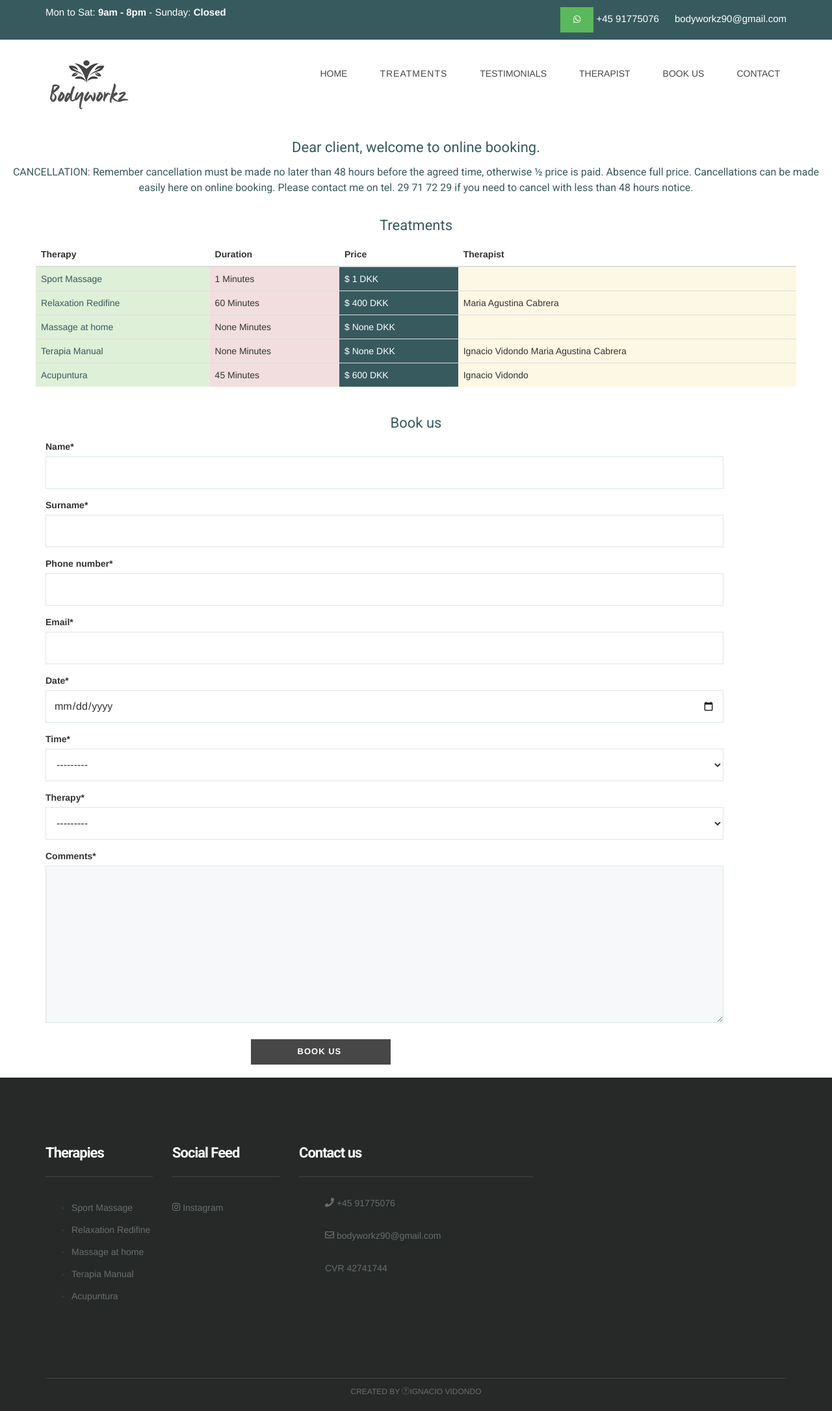
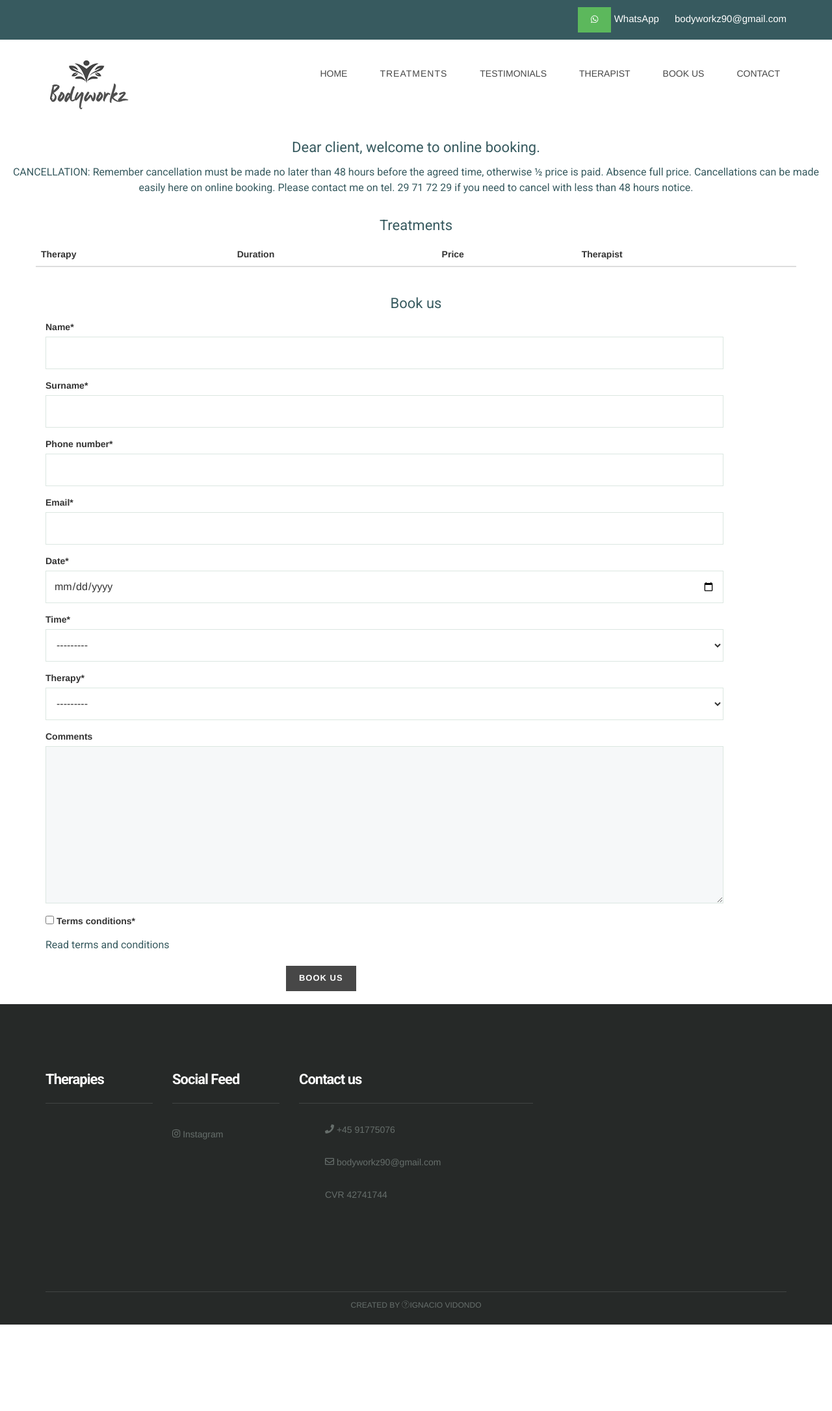
Before and after one commit to nachovidondo/Body, a Django app: page /appointment/ in a window 1280 px wide. Shown: the whole page at 65% size. After the commit the page ends 2038 px from the top, so only its background shows below. Run offline with Django 3.2, Linux system fonts and the light colour scheme; data comes from the database, SQL or seed files in the repository; both versions use the stored data as it was after the commit; lists and menus that the app fills with data are empty; some libraries are stand-ins or nearby versions.

Commit message:
Create View Form

```diff
--- a/Bodyworkz/MainApp/admin.py
+++ b/Bodyworkz/MainApp/admin.py
@@ -1,10 +1,11 @@
 
 from django.contrib import admin
 
-from .models import Therapist,Therapy, Review
+from .models import Appointment, Therapist,Therapy, Review
 
 # Register your models here.
 
 admin.site.register(Therapist)
 admin.site.register(Therapy)
 admin.site.register(Review)
+admin.site.register(Appointment)
--- a/Bodyworkz/MainApp/forms.py
+++ b/Bodyworkz/MainApp/forms.py
@@ -2,6 +2,7 @@
 from django.forms import DateTimeInput
 from django.forms import ModelForm
 from datetime import datetime
+
 from .models import Appointment
 from django.utils import timezone
 from django import forms
@@ -38,7 +39,7 @@
 
 class AppointmentForm(forms.ModelForm):
     date = forms.DateTimeInput()
-
+    terms_conditions = forms.BooleanField()
 
 
 
@@ -55,6 +56,14 @@
 
         if str(date) > str(now):
             print(now)
+
             return date
         else:
             raise forms.ValidationError("The date is not available!")
+
+    def clean_terms_conditions(self):
+        terms_conditions = self.cleaned_data.get('terms_conditions')
+        if terms_conditions == False:
+            raise forms.ValidationError("Terms and conditions must be acepted by the client")
+        else :
+            return terms_conditions
--- a/Bodyworkz/MainApp/models.py
+++ b/Bodyworkz/MainApp/models.py
@@ -71,11 +71,12 @@
         date = models.DateTimeField()
         time = models.CharField( verbose_name = "Time", max_length=255,  choices=TIME_CHOICES)
         therapy = models.ForeignKey( Therapy, on_delete = models.CASCADE)
-        comments = models.TextField()
+        comments = models.TextField(blank=True)
+
 
         class Meta:
                 verbose_name = "Appointment"
                 verbose_name_plural = "Appointments"
 
         def __str__(self):
-                return self.name + ' ' + self.surname
+                return self.name + ' ' + self.surname + ' ' + str(self.therapy)+ ' ' + str(self.date)+ str(self.time)
--- a/Bodyworkz/MainApp/templates/appointment_form.html
+++ b/Bodyworkz/MainApp/templates/appointment_form.html
@@ -51,17 +51,20 @@
         </div>
         <br>
 
-        <form method=" post " novalidate>
+        <form action="" method="POST">
             <h2 align="center ">Book us</h2>
             {% csrf_token %}
             <div class="form-row ">
                 <div class="form-group col-md-11 mb-0 ">
                     {{ form|crispy }}
-
+                    <h4>
+                        <a href="{% url 'terms_conditions' %}">Read terms and conditions </a>
+                    </h4>
                 </div>
             </div>
+
             <div class="col-md-9 " align="center ">
-                <input type="submit " class="btn btn-primary " value="Book us ">
+                <input type="submit" class="btn btn-primary " value="Book us ">
             </div>
 
         </form>
--- a/Bodyworkz/MainApp/templates/base.html
+++ b/Bodyworkz/MainApp/templates/base.html
@@ -37,18 +37,14 @@
     <!-- header-top-->
     <div class="container">
         <div class="row">
-            <div class="col-lg-4 col-md-4 col-sm-4 col-xs-12">
-                <span class="text-block time-block">
-                            <span class="time-text">Mon to Sat: <strong>9am - 8pm</strong> - Sunday: <strong>Closed</strong></span>
-                </span>
-            </div>
-            <div class="col-lg-8 col-md-8 col-sm-8  col-xs-12">
+
+            <div class="col-lg-12 col-md-8 col-sm-8  col-xs-12">
                 <div class="top-text">
                     <span class="text-block call-block">
                         <a href="https://wa.me/+4591775076 " title="click to open whatsapp chat "><button class="btn btn-success ">
                             <i class="fab fa-whatsapp " aria-hidden="true "></i>
                             </button></a>
-                           <span class="call-no"> +45 91775076</span>
+                           <span class="call-no">WhatsApp</span>
                     </span>
                     <span class="text-block mail-block hidden-xs hidden-sm">
                             <span class="mail-text">bodyworkz90@gmail.com</span>
--- a/Bodyworkz/MainApp/templates/review.html
+++ b/Bodyworkz/MainApp/templates/review.html
@@ -10,7 +10,7 @@
                     <div class="col-lg-offset-2 col-lg-8 col-md-offset-2 col-md-8 col-sm-12 col-xs-12 ">
                         <div class="section-title mb60 text-center ">
                             <!-- section title start-->
-                            <h1>Our Patient’s Review</h1>
+                            <h1>Our client’s testimonials</h1>
                         </div>
                         <!-- /.section title start-->
                     </div>
--- a/Bodyworkz/MainApp/urls.py
+++ b/Bodyworkz/MainApp/urls.py
@@ -10,10 +10,11 @@
     path('our_therapist/', views.our_therapist,name="our_therapist"),
     path('therapies/', views.therapies,name="therapies"),
     path('reviews/', views.review,name="reviews"),
-    path('appointment/', views.appointment,name="appointment"),
+    path('appointment/', views.CreateAppointment.as_view(),name="appointment"),
     path('appointment_done/', views.appointment_done,name="appointment_done"),
     path('article/<int:therapy_id>/', views.article, name = "article"),
     path('article_therapist/<int:therapist_id>/', views.article_therapist, name = "therapist"),
-    path('therapist_order', views.TerapeutaList.as_view(), name="therapist_order")
+    path('therapist_order', views.TerapeutaList.as_view(), name="therapist_order"),
+    path('terms_conditions/',views.terms_conditions, name="terms_conditions")
 
 ]
--- a/Bodyworkz/MainApp/views.py
+++ b/Bodyworkz/MainApp/views.py
@@ -8,7 +8,7 @@
 from django.views.generic.edit import CreateView
 from datetime import datetime
 from django.shortcuts import render,get_object_or_404
-
+from django.urls import reverse_lazy
 
 
 #Index
@@ -112,45 +112,42 @@
 
 #Appointment
 
-def appointment(request):
-    therapy = Therapy.objects.all()
-    appointment_form = AppointmentForm()
-    terapias_view = Therapy.objects.all()
-    if request.method == "POST":
-        appointment_form = AppointmentForm(data=request.POST)
-        if appointment_form.is_valid():
-            name= request.POST.get('name')
-            surname = request.POST.get('surname')
-            email= request.POST.get('email')
-            phone_number = request.POST.get('phone_number')
-            date = request.POST.get('date')
-            date_time = datetime.strptime(date,'%Y-%m-%d')
-            date_1= date_time.date()
-            time = request.POST.get('time')
-            therapy = request.POST.get('therapy')
 
-            query_therapy = Therapy.objects.get(pk=therapy)
-            terapia= str(query_therapy.name)
-            price = str(query_therapy.price)
-            time = str(query_therapy.duration)
+class CreateAppointment(CreateView):
+    model = Appointment
+    template_name = 'appointment_form.html'
+    form_class = AppointmentForm
+    fiels = ['__all__']
+    success_url = reverse_lazy('appointment_done')
+    #Function to send email
+    def form_valid(self,form):
+        name= self.request.POST.get('name')
+        surname = self.request.POST.get('surname')
+        email= self.request.POST.get('email')
+        phone_number = self.request.POST.get('phone_number')
+        date = self.request.POST.get('date')
+        date_time = datetime.strptime(date,'%Y-%m-%d')
+        date_1= date_time.date()
+        time = self.request.POST.get('time')
+        therapy = self.request.POST.get('therapy')
+        query_therapy = Therapy.objects.get(pk=therapy)
+        terapia= str(query_therapy.name)
+        price = str(query_therapy.price)
+        time = str(query_therapy.duration)
+        comments = self.request.POST.get('comments')
+        mail = EmailMessage(
+                "Bodyworkz Massage : NEW APPOINTMENT ",
+                "Hello!  {} {}\n\n Your booking confirmation for the date-time {} \n\n  Email  {}\n \n Phone number {} \n \n Therapy {} \n \n Therapy time {} minutes \n \n price $ {} DKK \n \n Comments :\n  {} \n \n \n \n Thanks for books us , we will contact you as soon as possible! \n \n BodyWorkz".format(name ,surname,date_1,email,phone_number,terapia,time ,price,comments),
+                "bodyworkz.com", ["nachovidondo@gmail.com",email],
+                reply_to = [email]
+                )
 
-            comments = request.POST.get('comments')
+        mail.send()
 
 
 
-            mail = EmailMessage(
-                "Bodyworkz Massage : NEW APPOINTMENT ",
-                "Hello!  {} {}\n\n Your booking confirmation for the date-time {} \n\n  Email  {}\n \n Phone number {} \n \n Therapy {} \n \n Therapy time {} minutes \n \n price $ {} DKK \n \n Comments :\n  {} \n \n \n \n Thanks for books us , we will contact you as soon as possible! \n \n BodyWorkz".format(name ,surname,date_1,email,phone_number,terapia,time ,price,comments),
-                "bodyworkz.com", ["nachovidondo@gmail.com","email"],
-                reply_to = [email]
-                )
-            try:
-                mail.send() #Si esta todo ok redireccionar
-                return redirect(reverse("appointment_done")+"?ok")
+        return super().form_valid(form)
 
 
-
-            except:
-                return redirect(reverse("home")+"?fail")
-
-    return render (request, 'appointment_form.html', {'form':appointment_form , 'therapies' : terapias_view, 'therapy':therapy})
+def terms_conditions(request):
+    return render(request, 'terms_conditions.html')
```
Also changed, not shown: Bodyworkz/MainApp/templates/article.html (+4 -5 lines), Bodyworkz/MainApp/templates/terms_conditions.html (added, +22 -0 lines), Bodyworkz/MainApp/migrations/0012_auto_20211123_1110.py (added), Bodyworkz/MainApp/migrations/0013_appointment_terms_confirmed.py (added), Bodyworkz/MainApp/migrations/0014_remove_appointment_terms_confirmed.py (added), Bodyworkz/db.sqlite3.
